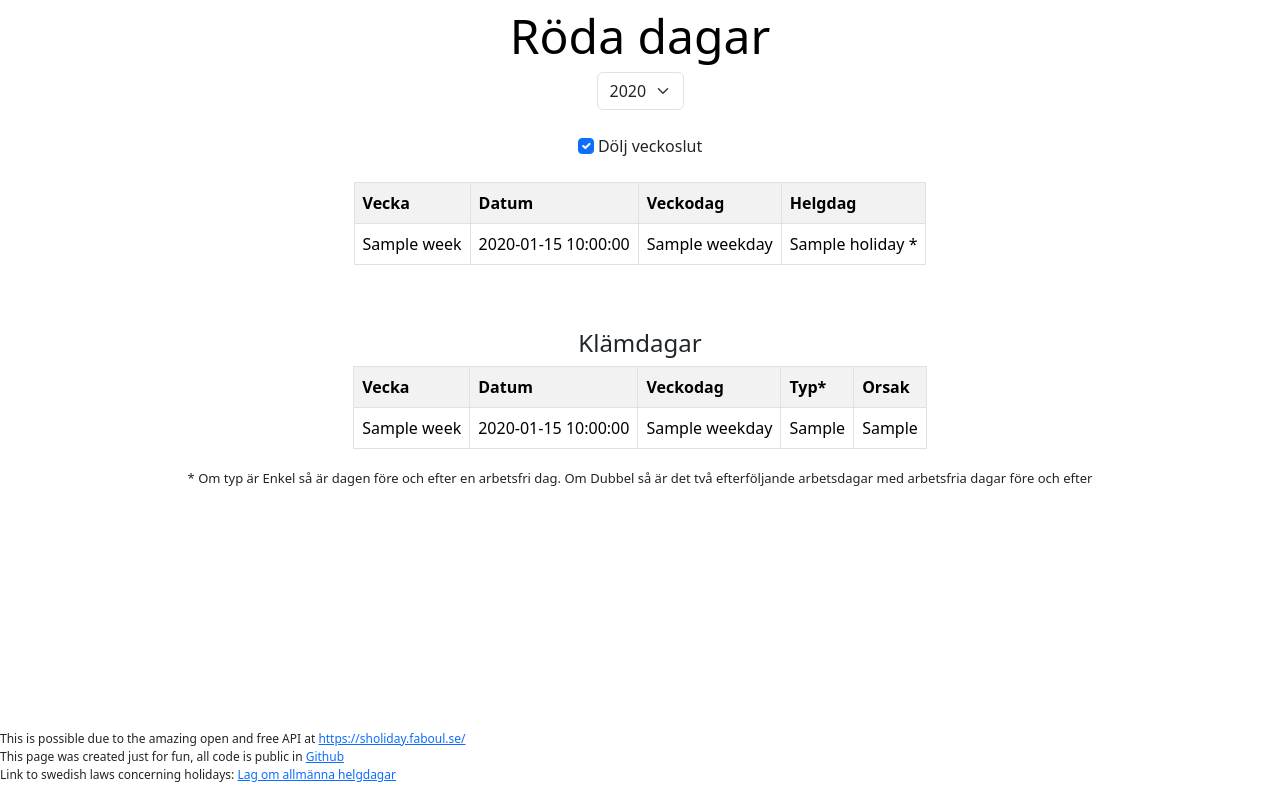
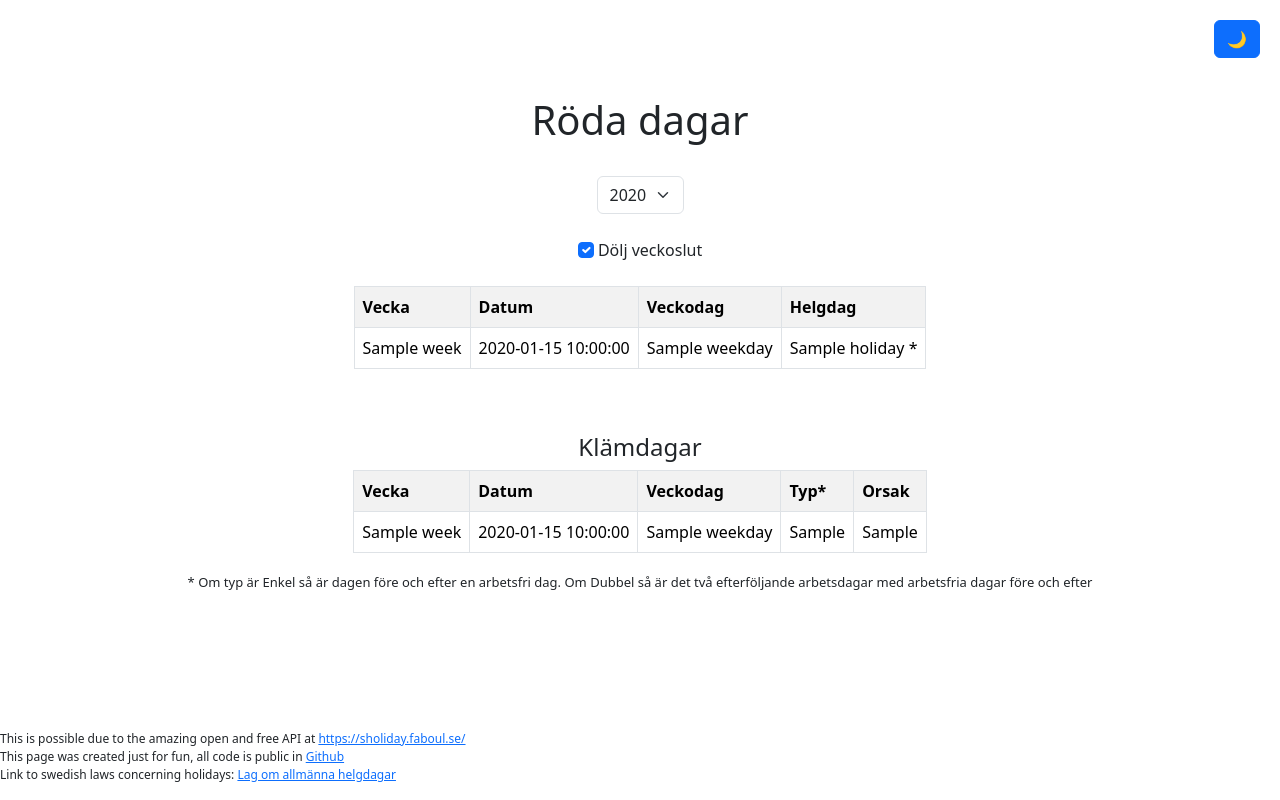
Before and after one commit to MazrimT/reddays, a Flask app: template app/templates/index.html in a window 1280 px wide. Run offline with Flask 3, Linux system fonts and the light colour scheme; the template is opened without the code that fills it: most values are stand-ins (such as "Sample title", 1, 10 or a date in 2020); some libraries are stand-ins or nearby versions.

Commit message:
adds dark mode

```diff
--- a/app/main.py
+++ b/app/main.py
@@ -1,13 +1,12 @@
-from flask import Flask
 from flask import Flask, render_template
-from flask_bootstrap import Bootstrap5
+#from flask_bootstrap import Bootstrap5
 
 # views
 from  app.views.index import index
 
 app = Flask(__name__)
 
-bootstrap = Bootstrap5(app)
+#bootstrap = Bootstrap5(app)
 
 # register views
 app.register_blueprint(index)
--- a/app/static/css/main.css
+++ b/app/static/css/main.css
@@ -1,13 +1,19 @@
+body {
+    transition: background 0.3s ease-in-out, color 0.3s ease-in-out;
+}
+
 pre, code {
     white-space: pre;
     background-color: #f8f8f1;
 }
+
 table {
     width: auto !important;
     table-layout: auto !important;
 }
+
 .current_year {
-    background-color: #dbdbda;
+    background-color: #00d9ff;
 }
 footer {
     position: fixed;
@@ -17,5 +23,12 @@ footer {
     width: 100%;
     height: auto;
     font-size: 12px;
-    background-color: white;
+    background-color: background;
 }
+
+.theme-btn {
+    position: fixed;
+    top: 20px; /* Adjust as needed */
+    right: 20px; /* Sticks to the right */
+    z-index: 1000; /* Keeps it above other content */
+}
--- a/app/templates/base.html
+++ b/app/templates/base.html
@@ -1,6 +1,7 @@
 <!doctype html>
-<html lang="en">
+<html lang="en"  data-bs-theme="light">
     <head>
+    {% block head %}
     <!-- Google tag (gtag.js) -->
         <script async src="https://www.googletagmanager.com/gtag/js?id=G-CC0CZ4VN6V"></script>
         <script>
@@ -10,40 +11,84 @@
 
             gtag('config', 'G-CC0CZ4VN6V');
         </script>
-        {% block head %}
+
             <!-- Required meta tags -->
             <meta charset="utf-8">
             <meta name="viewport" content="width=device-width, initial-scale=1, shrink-to-fit=no">
 
             {% block styles %}
             <!-- Bootstrap CSS -->
-                {{ bootstrap.load_css() }}
             <link rel="stylesheet" href="{{ url_for('static', filename='css/main.css') }}">
+            <link rel="stylesheet" href="https://cdn.jsdelivr.net/npm/bootstrap@5.3.3/dist/css/bootstrap.min.css" integrity="sha256-PI8n5gCcz9cQqQXm3PEtDuPG8qx9oFsFctPg0S5zb8g=" crossorigin="anonymous">
             {% endblock %}
 
             <title>Röda dagar</title>
             <link rel="shortcut icon" type="image/x-icon" href="{{ url_for('static', filename='images/favicon.ico') }}">
         {% endblock %}
+
+        <!--- save the theme before loading page -->
+        <script>
+            (function() {
+                const savedTheme = localStorage.getItem("theme") || "light";
+                document.documentElement.setAttribute("data-bs-theme", savedTheme);
+            })();
+        </script>
     </head>
     <body>
-
-        <!-- Your page content -->
-        {% block content %}
-        {% endblock %}
-
+        <div class="container mt-5 text-center">
+            <button id="theme-toggle" class="btn btn-primary theme-btn">
+                <span id="theme-icon">🌙</span>
+            </button>
+        </div>
 
         {% block scripts %}
         <!-- Optional JavaScript -->
-            {{ bootstrap.load_js() }}
         <script>
         $(document).ready(function () {
             $('#sortTable').DataTable();
         });
         </script>
+
+        <!-- Script that does the switching of theme -->
+        <script>
+            document.addEventListener("DOMContentLoaded", function () {
+                const themeToggleBtn = document.getElementById("theme-toggle");
+                const themeIcon = document.getElementById("theme-icon");
+                const htmlElement = document.documentElement;
+
+                // Load theme from localStorage or default to light
+                let currentTheme = localStorage.getItem("theme") || "light";
+                htmlElement.setAttribute("data-bs-theme", currentTheme);
+
+                // Set the correct icon and button text
+                updateThemeUI(currentTheme);
+
+                // Button click toggles theme
+                themeToggleBtn.addEventListener("click", function () {
+                    let newTheme = htmlElement.getAttribute("data-bs-theme") === "light" ? "dark" : "light";
+
+                    // Apply new theme
+                    htmlElement.setAttribute("data-bs-theme", newTheme);
+                    localStorage.setItem("theme", newTheme);
+
+                    // Update UI elements
+                    updateThemeUI(newTheme);
+                });
+
+                // Function to update UI (icons, text, etc.)
+                function updateThemeUI(theme) {
+                    themeIcon.textContent = theme === "dark" ? "☀️" : "🌙"; // Switch between sun and moon icon
+                    themeToggleBtn.classList.toggle("btn-light", theme === "dark");
+                    themeToggleBtn.classList.toggle("btn-primary", theme === "light");
+                }
+            });
+        </script>
         {% endblock %}
         <br><br>
-
-
+        <!-- Your page content -->
+        {% block content %}
+        {% endblock %}
+        <script src="https://cdn.jsdelivr.net/npm/bootstrap@5.3.3/dist/js/bootstrap.min.js" integrity="sha256-3gQJhtmj7YnV1fmtbVcnAV6eI4ws0Tr48bVZCThtCGQ=" crossorigin="anonymous"></script>
 
     </body>
     <footer>
--- a/app/templates/index.html
+++ b/app/templates/index.html
@@ -2,7 +2,7 @@
 
 {% block content %}
 <center>
-<a href="{{ url_for('index.v_index') }}" style="text-decoration: none; color: black;"><font size="14">Röda dagar</a></font>
+<h1>Röda dagar</h1>
 
 <br>
 <form method="POST" action="">
@@ -64,5 +64,7 @@
 <br>
 <br>
 <br>
+<br>
+<br>
 </center>
 {% endblock %}
```
Lines whose indentation alone changed are shown as unchanged.
